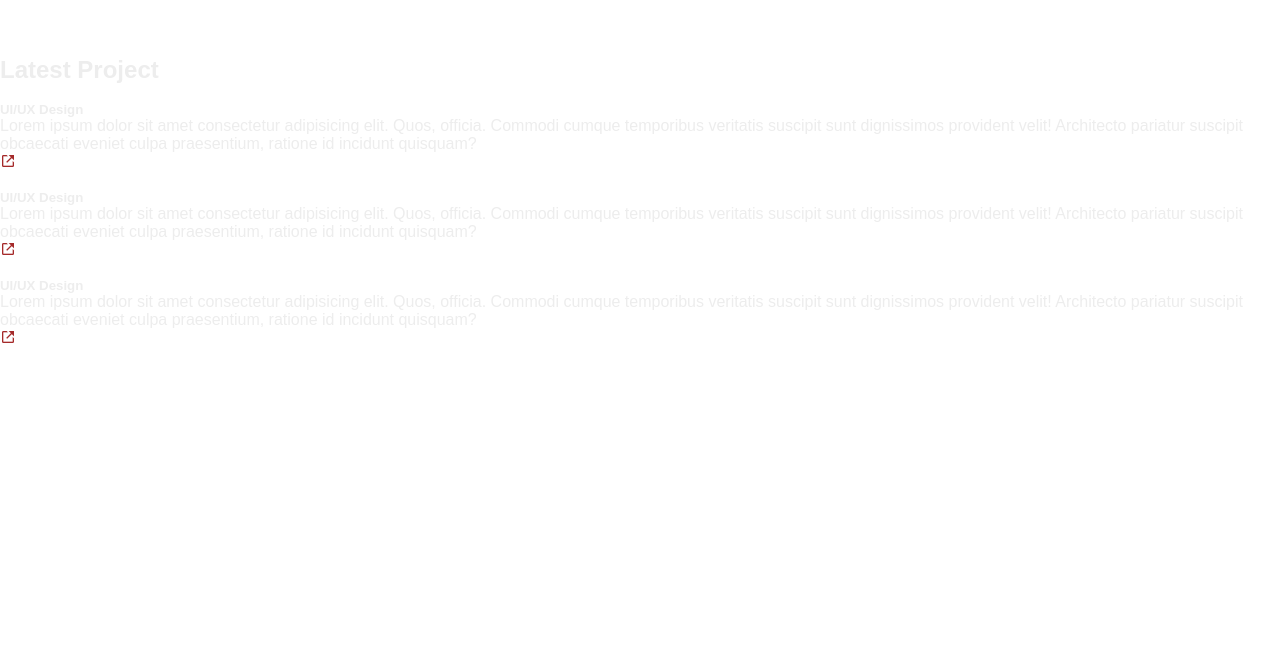
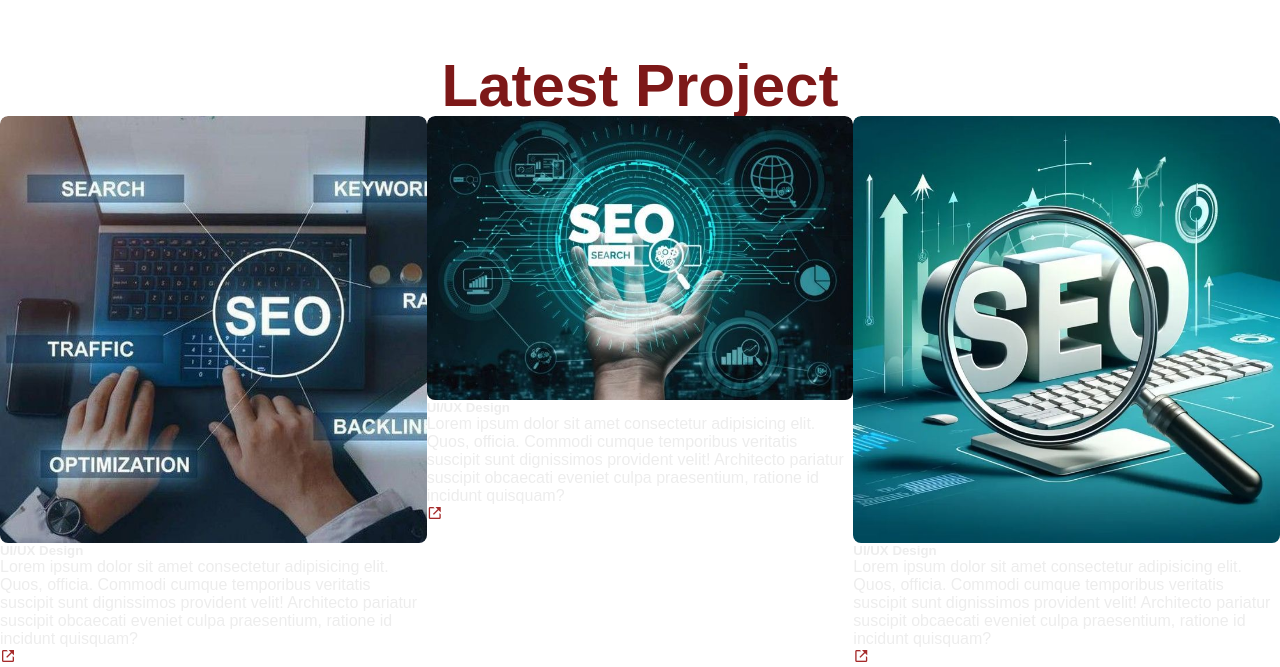
Before and after one commit to Sunishtha664/PORTFOLIO, a plain HTML site: page index.html in a window 1280 px wide. Shown: the part 3147-3814 px from the top of the page. Before the commit the page ends 3495 px from the top, so only its background shows below. Drawn offline with nearby package versions, Linux system fonts and the light colour scheme.

Commit message:
working hai

```diff
--- a/index.html
+++ b/index.html
@@ -190,7 +190,7 @@
         <h2>Latest Project</h2>
         <div class="portfolio-content">
           <div class="row">
-            <img src="">
+            <img src="image/SEO.jpg">
             <div class="layer">
               <h5>UI/UX Design</h5>
               <p>Lorem ipsum dolor sit amet consectetur adipisicing elit. Quos, officia. Commodi cumque temporibus
@@ -201,7 +201,7 @@
           </div>
 <!---------->
            <div class="row">
-            <img src="">
+            <img src="image/SEO1.jpg">
             <div class="layer">
               <h5>UI/UX Design</h5>
               <p>Lorem ipsum dolor sit amet consectetur adipisicing elit. Quos, officia. Commodi cumque temporibus
@@ -212,7 +212,7 @@
           </div>
 <!---------->
            <div class="row">
-            <img src="">
+            <img src="image/SEO2.jpg">
             <div class="layer">
               <h5>UI/UX Design</h5>
               <p>Lorem ipsum dolor sit amet consectetur adipisicing elit. Quos, officia. Commodi cumque temporibus
--- a/stylesheet.css
+++ b/stylesheet.css
@@ -686,3 +686,29 @@ body {
     padding-top: 130px;
     margin-top: 200px;
 }
+.main-text h2 {
+    font-size: 60px;
+    text-align: center;
+    color: #7d1818;
+    line-height: 1;
+}
+.portfolio-content {
+    display: grid;
+    grid-template-columns: repeat(auto-fit, minmax(359px, auto));
+}
+.row{
+    position: relative;
+    overflow: hidden;
+    border-radius: 8px;
+    cursor: pointer;
+}
+.row img {
+    width: 100%;
+    border-radius: 8px;
+    display: block;
+    transition: transform 0.3s ease;
+
+}
+.layer{
+
+}
```
Also changed, not shown: image/SEO.jpg (added), image/SEO1.jpg (added), image/SEO2.jpg (added).
